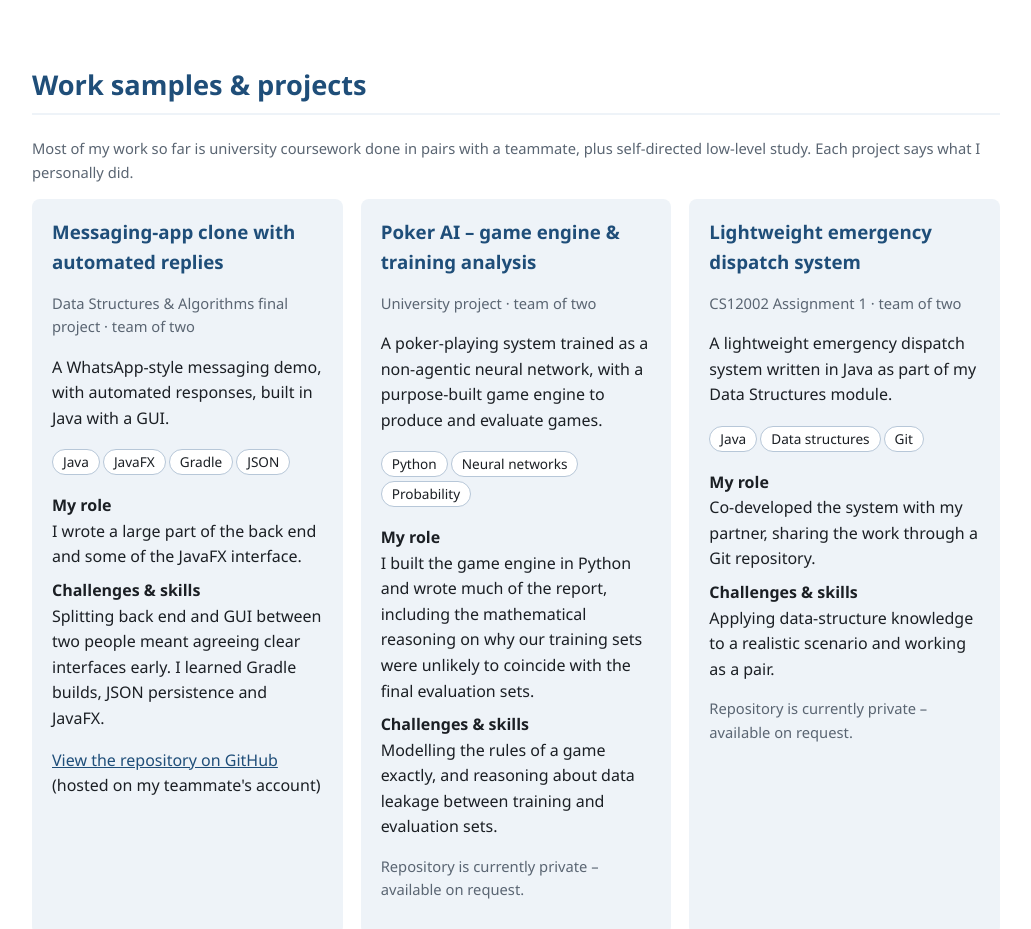
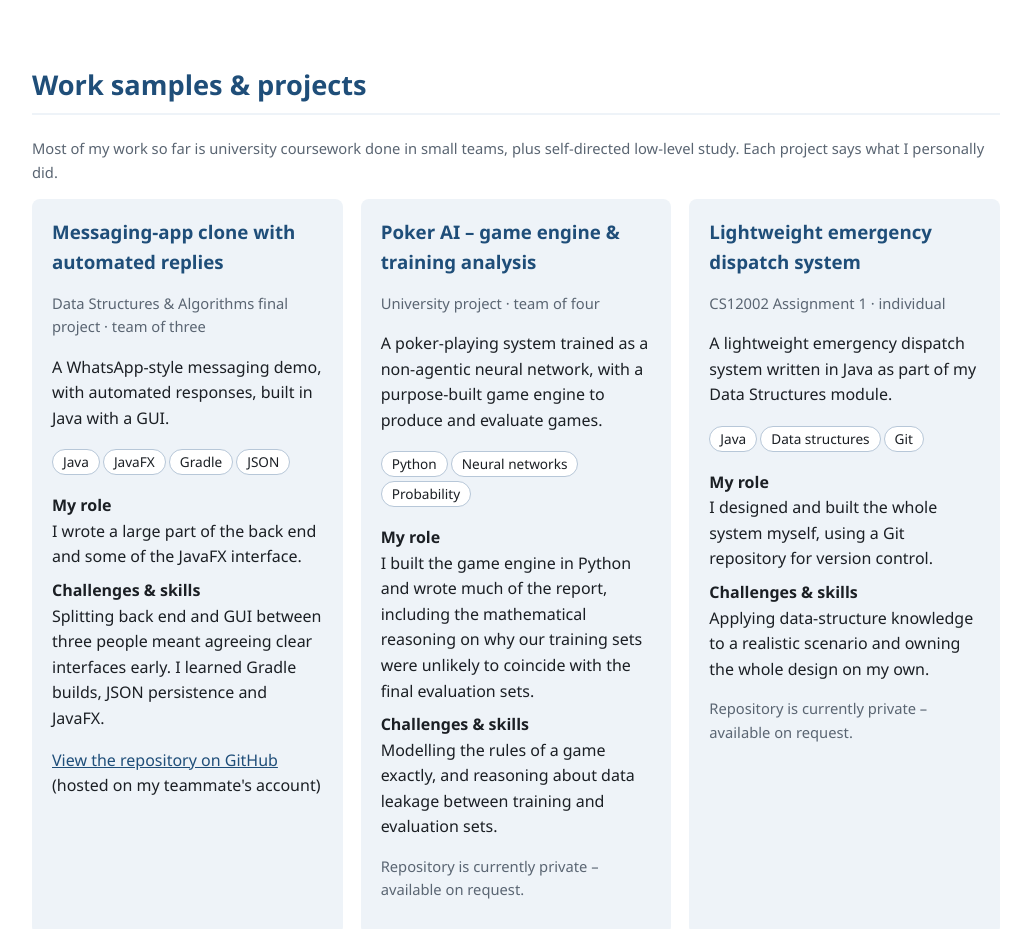
Before and after one commit to calGillespie098/calGillespie098.github.io, a plain HTML site: page index.html in a window 1280 px wide. Shown: the part 620-1549 px from the top of the page, without its empty margins (124-1155 px from the left). Drawn offline with Linux system fonts and the light colour scheme.

Commit message:
changed abnormalities

```diff
--- a/index.html
+++ b/index.html
@@ -36,26 +36,26 @@
 
 <section id="projects">
   <h2>Work samples &amp; projects</h2>
-  <p class="muted">Most of my work so far is university coursework done in pairs with a teammate, plus self-directed low-level study. Each project says what I personally did.</p>
+  <p class="muted">Most of my work so far is university coursework done in small teams, plus self-directed low-level study. Each project says what I personally did.</p>
   <div class="grid">
 
     <article class="card">
       <h3>Messaging-app clone with automated replies</h3>
-      <p class="muted">Data Structures &amp; Algorithms final project · team of two</p>
+      <p class="muted">Data Structures &amp; Algorithms final project · team of three</p>
       <p>A WhatsApp-style messaging demo, with automated responses, built in Java with a GUI.</p>
       <p>
         <span class="chip">Java</span><span class="chip">JavaFX</span><span class="chip">Gradle</span><span class="chip">JSON</span>
       </p>
       <dl>
         <dt>My role</dt><dd>I wrote a large part of the back end and some of the JavaFX interface.</dd>
-        <dt>Challenges &amp; skills</dt><dd>Splitting back end and GUI between two people meant agreeing clear interfaces early. I learned Gradle builds, JSON persistence and JavaFX.</dd>
+        <dt>Challenges &amp; skills</dt><dd>Splitting back end and GUI between three people meant agreeing clear interfaces early. I learned Gradle builds, JSON persistence and JavaFX.</dd>
       </dl>
       <p><a href="https://github.com/Miyxzu/DSAProj">View the repository on GitHub</a> (hosted on my teammate's account)</p>
     </article>
 
     <article class="card">
       <h3>Poker AI – game engine &amp; training analysis</h3>
-      <p class="muted">University project · team of two</p>
+      <p class="muted">University project · team of four</p>
       <p>A poker-playing system trained as a non-agentic neural network, with a purpose-built game engine to produce and evaluate games.</p>
       <p><span class="chip">Python</span><span class="chip">Neural networks</span><span class="chip">Probability</span></p>
       <dl>
@@ -67,12 +67,12 @@
 
     <article class="card">
       <h3>Lightweight emergency dispatch system</h3>
-      <p class="muted">CS12002 Assignment 1 · team of two</p>
+      <p class="muted">CS12002 Assignment 1 · individual</p>
       <p>A lightweight emergency dispatch system written in Java as part of my Data Structures module.</p>
       <p><span class="chip">Java</span><span class="chip">Data structures</span><span class="chip">Git</span></p>
       <dl>
-        <dt>My role</dt><dd>Co-developed the system with my partner, sharing the work through a Git repository.</dd>
-        <dt>Challenges &amp; skills</dt><dd>Applying data-structure knowledge to a realistic scenario and working as a pair.</dd>
+        <dt>My role</dt><dd>I designed and built the whole system myself, using a Git repository for version control.</dd>
+        <dt>Challenges &amp; skills</dt><dd>Applying data-structure knowledge to a realistic scenario and owning the whole design on my own.</dd>
       </dl>
       <p class="muted">Repository is currently private – available on request.</p>
     </article>
@@ -110,7 +110,7 @@
     <div class="card">
       <h3>Transferable skills, with examples</h3>
       <dl>
-        <dt>Teamwork</dt><dd>Course projects built in pairs, splitting work such as back end vs. GUI and engine vs. report.</dd>
+        <dt>Teamwork</dt><dd>Course projects built in groups of three and four, splitting work such as back end vs. GUI and engine vs. report.</dd>
         <dt>Communication</dt><dd>Tutoring National 5 and Higher pupils in Computing, Maths and Biology; teaching S1 pupils foundation maths when traditional teaching wasn't working; teaching animation to students with additional support needs.</dd>
         <dt>Leadership</dt><dd>Trained school robotics team members for competitions after competing and winning at national level myself.</dd>
         <dt>Customer service &amp; reliability</dt><dd>Front of house and general assistant at a community-owned pub restaurant alongside my studies.</dd>
```
Also changed, not shown: cv.html (+6 -6 lines), 1 other file.
